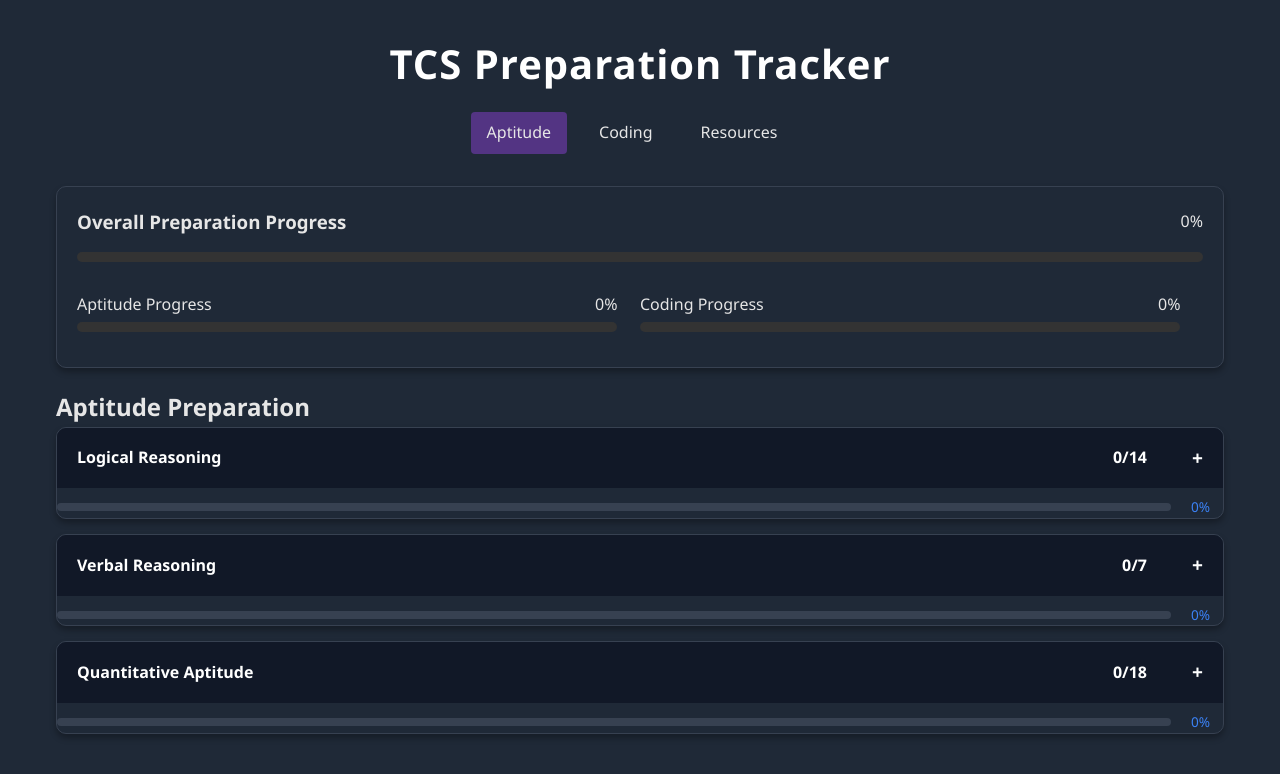
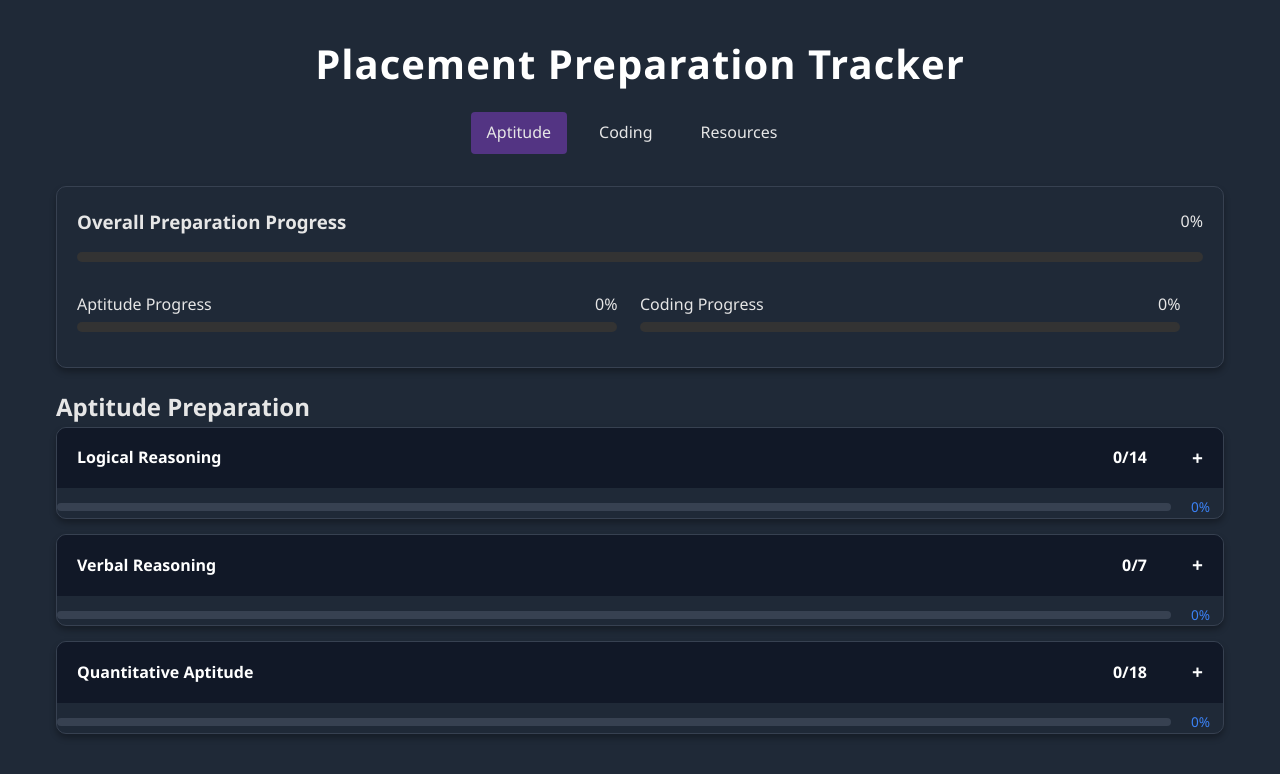
Before and after one commit to vikash29032002/Placement-Preparation, a plain HTML site: page index.html in a window 1280 px wide. Drawn offline with Linux system fonts and the light colour scheme.

Commit message:
Updated HTML structure and fixed divs

```diff
--- a/index.html
+++ b/index.html
@@ -1,10 +1,11 @@
 <!DOCTYPE html>
 <html lang="en">
+
 <head>
     <meta charset="UTF-8">
     <meta name="viewport" content="width=device-width, initial-scale=1.0">
     <meta name="keywords" content="TCS NQT, TCS NQT Preparation tracker, TCS preparation Tracker, TCS preparation, TCS placement, TCS NQT tracker, TCS DSA sheet, TCS coding sheet, TCS aptitude syllabus, TCS NQT syllabus, TCS Ninja preparation, TCS Digital preparation, TCS mock tests, TCS previous questions, TCS coding questions, TCS aptitude questions, TCS NQT 2024, TCS placement roadmap, TCS preparation strategy, free TCS prep, TCS NQT dashboard">
-    <title>TCS NQT Preparation Tracker | TCS Coding Sheet | Aptitude Syllabus | TCS Placement Roadmap</title>
+    <title>Placement Preparation Tracker | TCS Coding Sheet | Aptitude Syllabus | Placement Roadmap</title>
     <meta name="description" content="Free TCS NQT preparation tracker with DSA sheets, coding questions, aptitude syllabus, and progress monitoring. Complete roadmap for TCS placement success.">
     <link rel="canonical" href="https://tcs-nqt-preparation-tracker.vercel.app/" />
     <meta property="og:title" content="TCS NQT Preparation Tracker | TCS Coding Sheet | Aptitude Syllabus | Placement Roadmap" />
@@ -20,7 +21,7 @@
     <link rel="stylesheet" href="styles.css">
 </head>
 <div>
-    <h1 style="text-align:center; font-size:2.5rem; padding-top: 2rem; color:#fff; font-weight:800;  letter-spacing:1px;">TCS Preparation Tracker</h1>
+    <h1 style="text-align:center; font-size:2.5rem; padding-top: 2rem; color:#fff; font-weight:800;  letter-spacing:1px;">Placement Preparation Tracker</h1>
     <div class="navbar" style="display: flex; justify-content: center;">
         <div class="nav-tab active" data-section="aptitude">Aptitude</div>
         <div class="nav-tab" data-section="coding">Coding</div>
@@ -100,4 +101,5 @@
 
 
 </body>
+
 </html>
```
Lines whose indentation alone changed are shown as unchanged.
